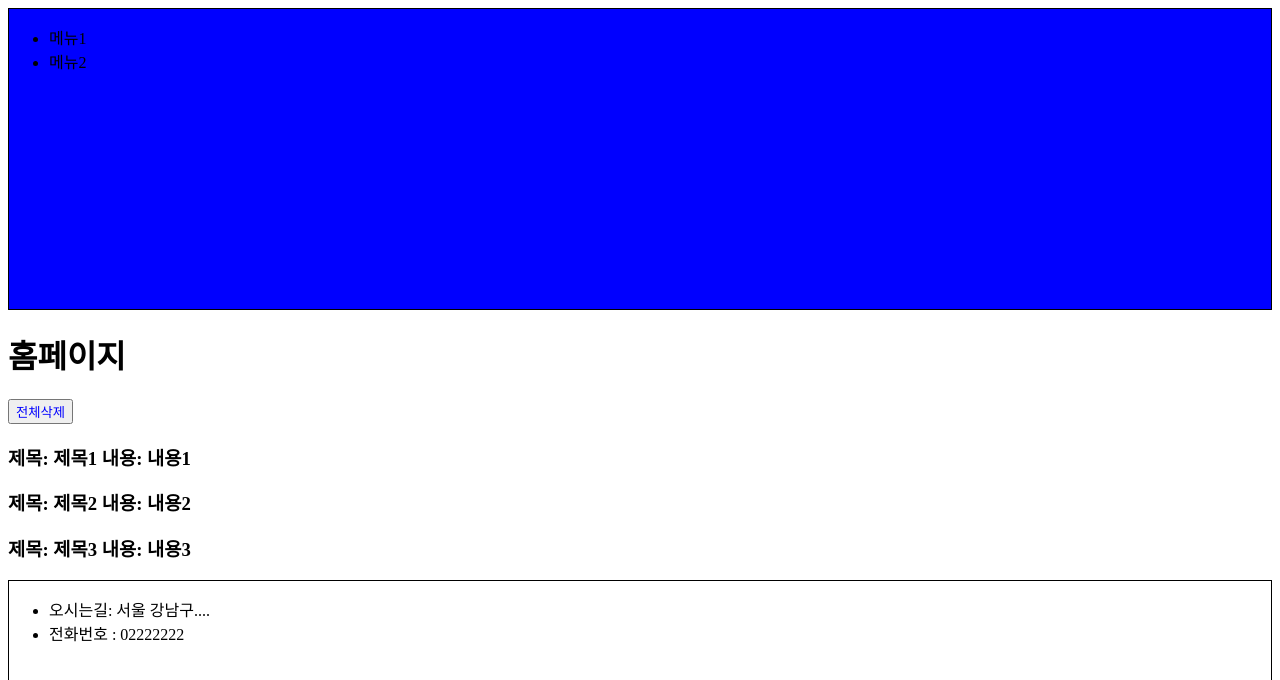
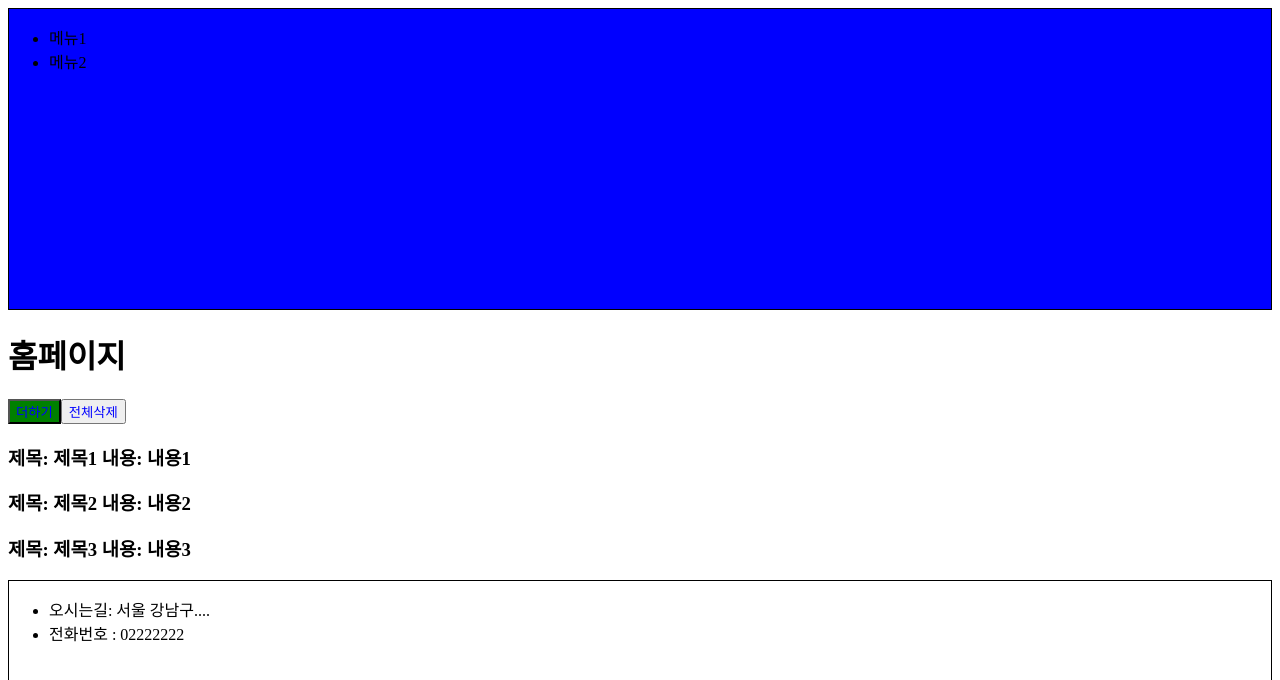
Before and after one commit to hanej93/react-springboot, a React (Create React App) app: page / in a window 1280 px wide. Shown: the top 680 px of the page. Built offline with nearby package versions, Linux system fonts and the light colour scheme.

Commit message:
styled-componen 스타일 상속

```diff
--- a/src/components/home/Home.js
+++ b/src/components/home/Home.js
@@ -3,6 +3,10 @@ import styled from 'styled-components';
 
 const StyledDeleteButton = styled.button`
   color: ${(props) => (props.user.username === 'ssar' ? 'blue' : 'red')};
+`;
+
+const StyledAddButton = styled(StyledDeleteButton)`
+  background-color: green;
 `;
 
 // Function 방식
@@ -15,6 +19,7 @@ const Home = (props) => {
   return (
     <div>
       <h1>홈페이지</h1>
+      <StyledAddButton user={user}>더하기</StyledAddButton>
       <StyledDeleteButton user={user} onClick={() => setBoards([])}>
         전체삭제
       </StyledDeleteButton>
```
